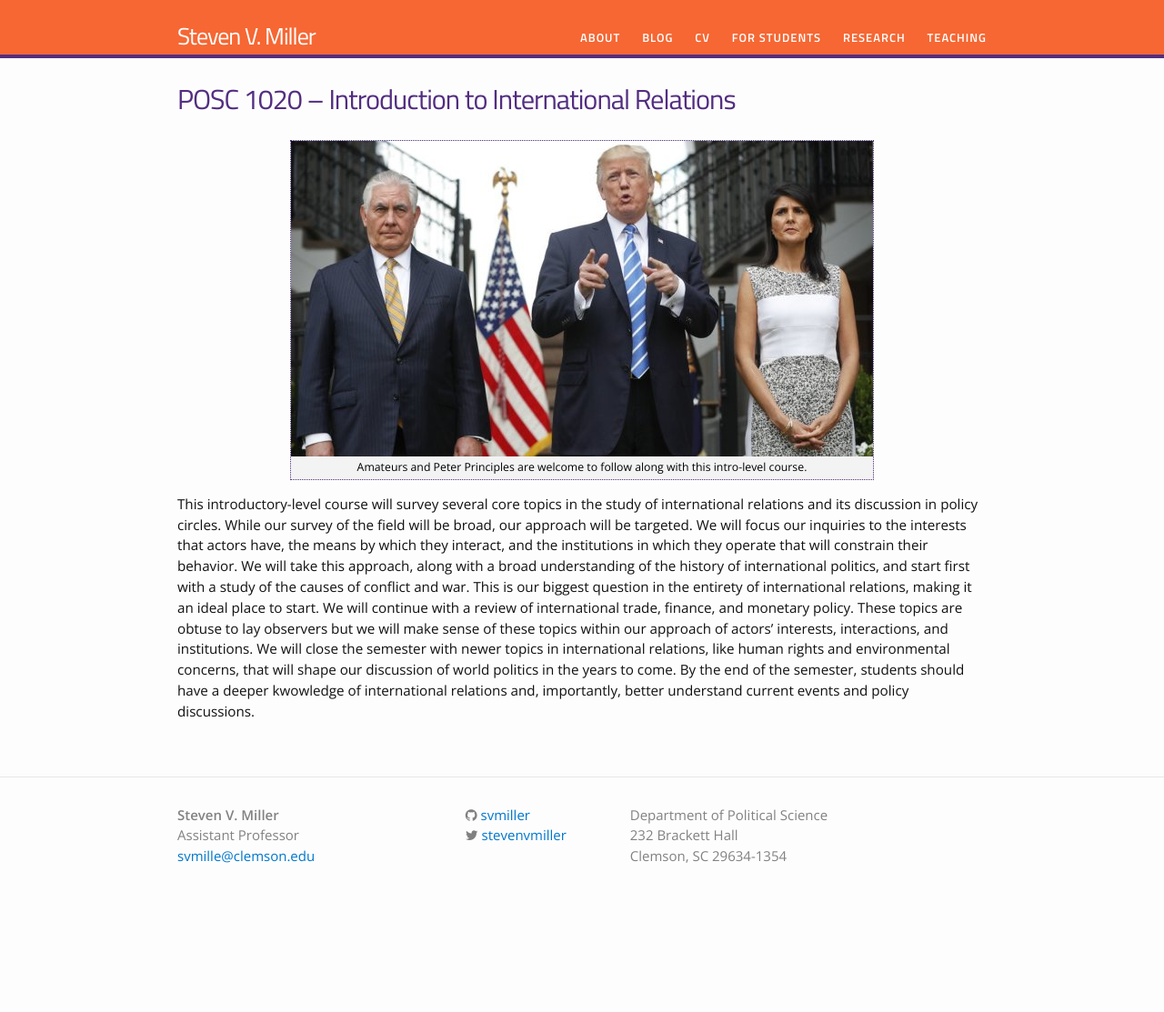
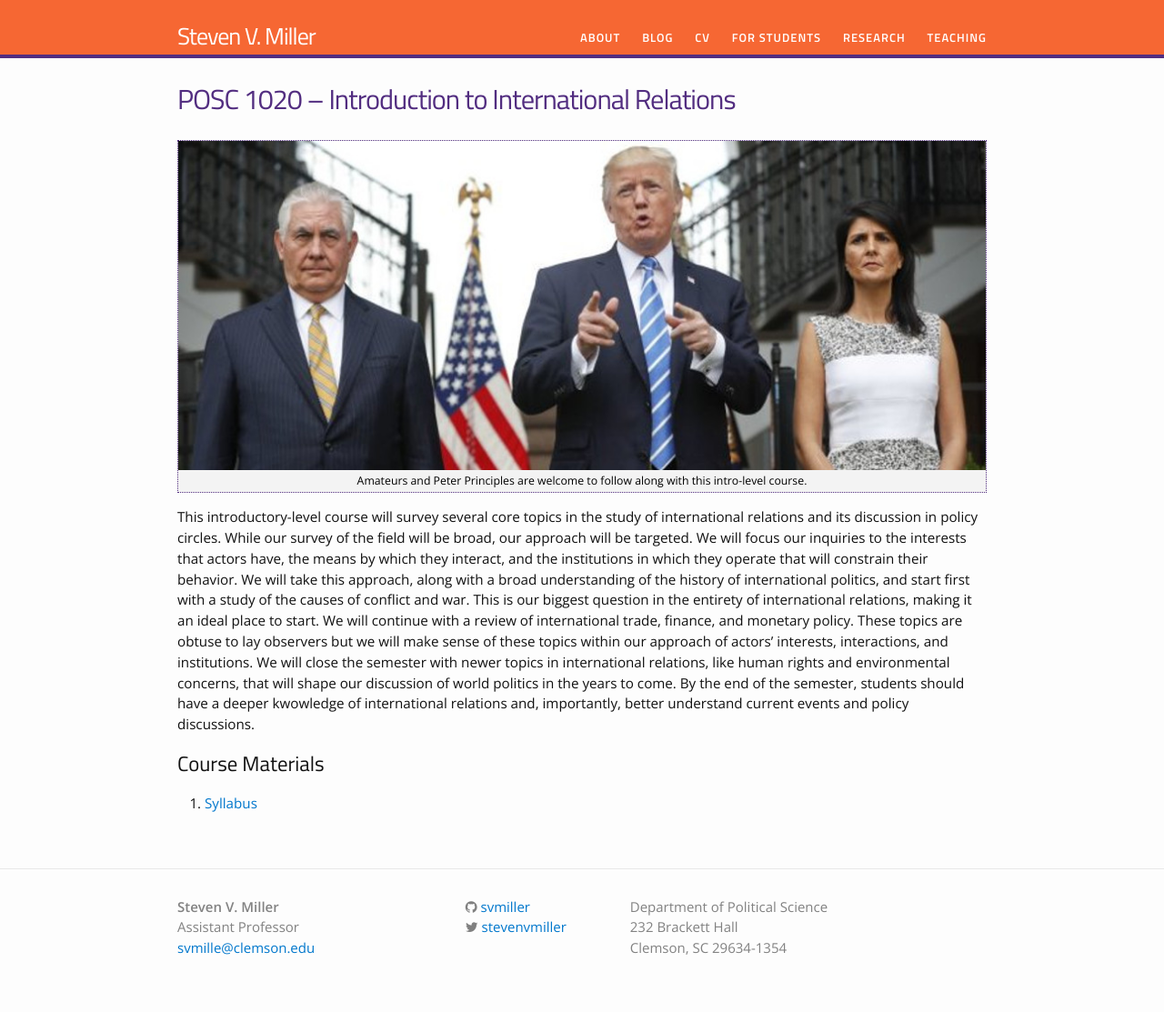
Before and after one commit to svmiller/svmiller.github.io, a Jekyll site: the page built from teaching/posc-1020.md, in a window 1280 px wide. Shown: the whole page at 91% size. Built offline with Jekyll 4.4.1, drawn with Linux system fonts in a browser that asks for light colours; nearby versions of some CDN libraries; some web fonts are replaced; before the commit the page ends 1012 px from its top, so only the background shows below that.

Commit message:
update page/image

```diff
--- a/teaching/posc-1020.md
+++ b/teaching/posc-1020.md
@@ -4,6 +4,10 @@ title: POSC 1020 – Introduction to International Relations
 permalink: /teaching/posc-1020-introduction-to-international-relations/
 ---
 
-{% include image.html url="/images/trump-tillerson-haley.jpg" caption="Amateurs and Peter Principles are welcome to follow along with this intro-level course." width=640 align="center" %}
+{% include image.html url="/images/trump-tillerson-haley.jpg" caption="Amateurs and Peter Principles are welcome to follow along with this intro-level course." width=897 align="center" %}
 
 This introductory-level course will survey several core topics in the study of international relations and its discussion in policy circles. While our survey of the field will be broad, our approach will be targeted. We will focus our inquiries to the interests that actors have, the means by which they interact, and the institutions in which they operate that will constrain their behavior. We will take this approach, along with a broad understanding of the history of international politics, and start first with a study of the causes of conflict and war. This is our biggest question in the entirety of international relations, making it an ideal place to start. We will continue with a review of international trade, finance, and monetary policy. These topics are obtuse to lay observers but we will make sense of these topics within our approach of actors' interests, interactions, and institutions. We will close the semester with newer topics in international relations, like human rights and environmental concerns, that will shape our discussion of world politics in the years to come. By the end of the semester, students should have a deeper kwowledge of international relations and, importantly, better understand current events and policy discussions.
+
+## Course Materials
+
+1. [Syllabus](https://www.dropbox.com/s/nwofa0ii76nj6ok/posc1020-fall2017-syllabus.pdf?dl=0)
```
Also changed, not shown: images/trump-tillerson-haley.jpg.
